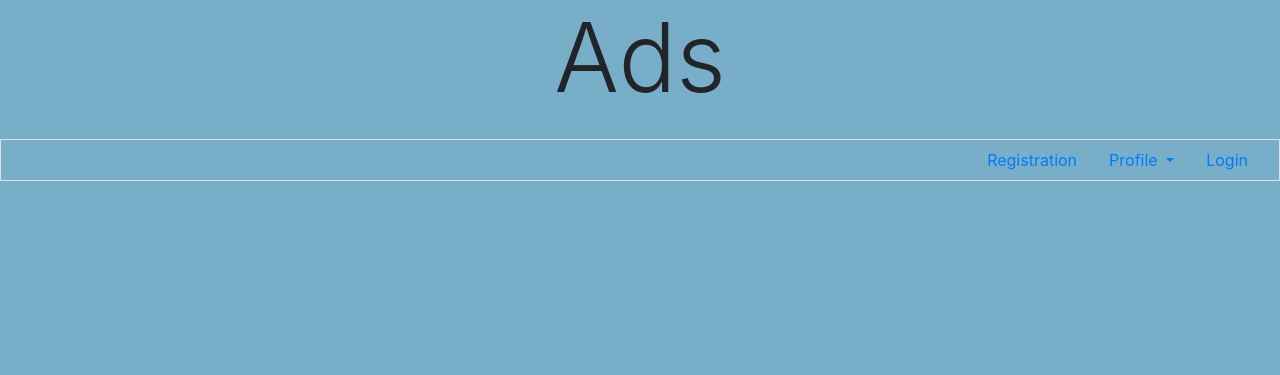
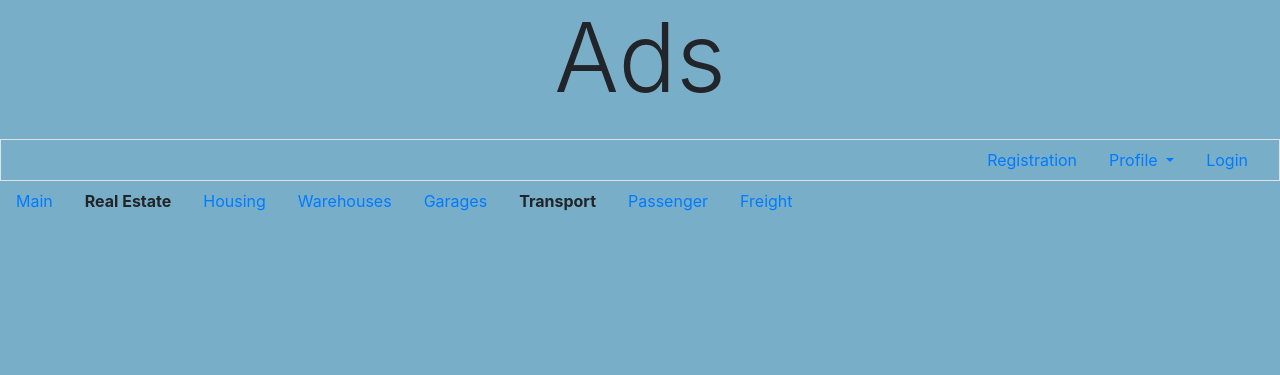
Before and after one commit to artempenteskul/ads-board, a Django app: page /home/ in a window 1280 px wide. Shown: the top 375 px of the page. Run offline with Django 3.2, Linux system fonts and the light colour scheme; some libraries are stand-ins or nearby versions.

Commit message:
added rubrics section to base.html

```diff
--- a/templates/base.html
+++ b/templates/base.html
@@ -39,5 +39,17 @@
             </li>
         </ul>
     </div>
+    <div class="row">
+        <nav class="col-md-auto nav flex-column-border">
+            <a href="{% url 'advert:index' %}" class="nav-link root">Main</a>
+            <span class="nav-link root font-weight-bold">Real Estate</span>
+            <a href="#" class="nav-link">Housing</a>
+            <a href="#" class="nav-link">Warehouses</a>
+            <a href="#" class="nav-link">Garages</a>
+            <span class="nav-link root font-weight-bold">Transport</span>
+            <a href="#" class="nav-link">Passenger</a>
+            <a href="#" class="nav-link">Freight</a>
+        </nav>
+    </div>
 </body>
 </html>
```
